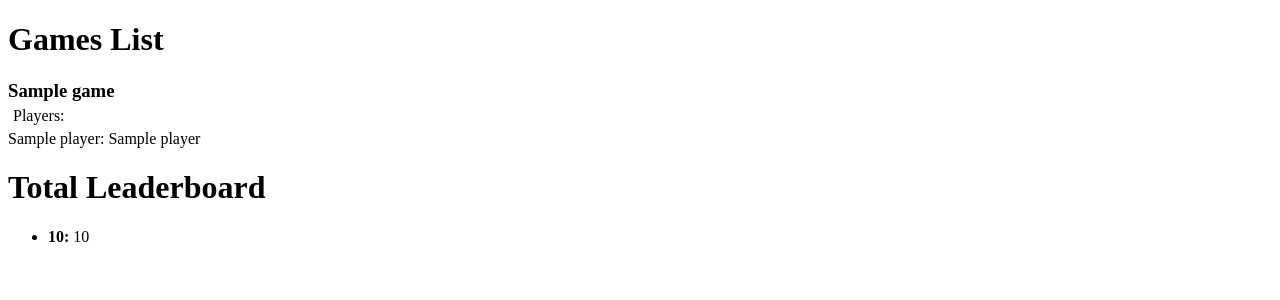
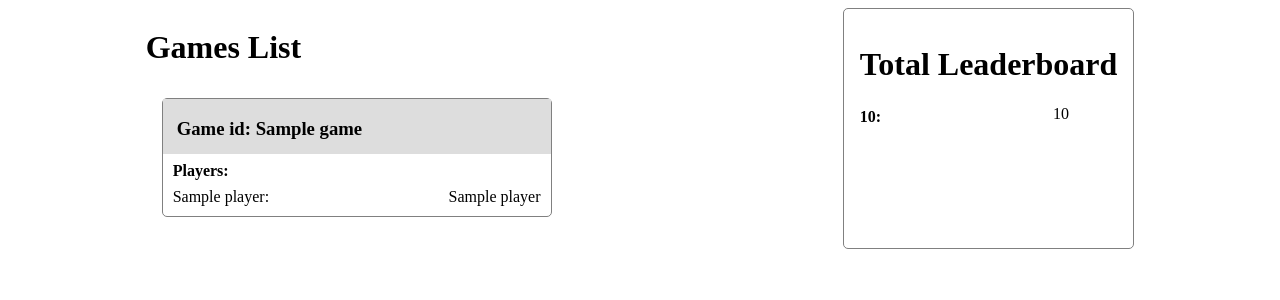
Before and after one commit to cpebble/cademy, a Flask app: template templates/index.html in a window 1280 px wide. Shown: the top 300 px of the page. Run offline with Flask 3, Linux system fonts and the light colour scheme; the template is opened without the code that fills it: most values are stand-ins (such as "Sample title", 1, 10 or a date in 2020); parts of the project's set-up code (start-up, migrations or seed data) failed here and were passed over.

Commit message:
restyling

```diff
--- a/main.py
+++ b/main.py
@@ -4,7 +4,7 @@ from collections import Counter
 import json
 from pprint import pprint
 import time
-from flask import Flask, render_template
+from flask import Flask, render_template, request
 import threading
 import os
 app = Flask(__name__)
@@ -22,7 +22,12 @@ def parse_game(game: str):
     data = fetch_game(game)
     return {
             "players":
+            list(map(
+                lambda c: (c[0], to_base14(int(c[1]))),
+                sorted(
                     [(p['username'], p['total_sips']) for p in data['player_stats']],
+                    reverse=True,
+                    key=lambda c: c[1]))),
             "chugs":[(data['players'][i % len(data['players'])]['username'], c)
                      for i, c in enumerate(data['cards'])
                      if c['chug_duration_ms'] != None
@@ -56,7 +61,7 @@ def parse_collected(games):
     c = Counter()
     for g in games:
         for p in g['players']:
-            c[p[0]] += p[1]
+            c[p[0]] += int(p[1], 14)
     return {
                 "totals": [ (c, to_base14(v)) for (c, v) in list(sorted(c.items(), reverse=True, key=lambda e: e[1]))]
             }
@@ -71,12 +76,13 @@ def parse_collected(games):
 #@click.argument('games')
 def server_command(hostname, port, tail, fetch_time):
     games_list = [g.strip() for g in os.getenv("GAMES", "").split(',')]
+    app.config["WATCHED"] = games_list
     game_data = [parse_game(g) for g in games_list]
     threading.Thread(target=app.run, kwargs={'host':hostname, 'port':port}).start()
 
     while tail:
         try:
-            game_data = {g: parse_game(g) for g in games_list}
+            game_data = {g: parse_game(g) for g in app.config["WATCHED"]}
             app.config['GAMES'] = game_data
             app.config['COLL'] = parse_collected(game_data.values())
         except Exception as ex:
@@ -104,6 +110,12 @@ def process(games):
         return [game.strip() for game in games.split(',')]
     return []
 
+@app.route('/config', methods=['POST'])
+def config():
+    games = request.form.get('games', '')
+    app.config['WATCHED'] = [g.strip() for g in games.split(',')]
+    return {'status': 'success'}, 200
+
 @app.route('/')
 def home():
     return render_template('index.html', games=app.config['GAMES'], collected=app.config['COLL'])
--- a/templates/index.html
+++ b/templates/index.html
@@ -4,38 +4,79 @@
     <title>Games</title>
 </head>
 <body>
+    <div>
     <h1>Games List</h1>
     {% for game in games %}
         <div class="game-div">
-        <h3 class="game-head"> {{ game }}</h3>
-        <p class="players-head">Players:</p>
-        {% for p, s in games[game]['players'] %}
-            <span class="playerrep">{{p}}: {{s}}</span>
-        {% endfor %}
+            <h3 class="game-head"> Game id: {{ game }}</h3>
+            <p class="players-head">Players:</p>
+            <div class="players-list">
+                {% for p, s in games[game]['players'] %}
+                <span class="playername">{{p}}:</span><span class="playerscore"> {{s}}</span>
+                {% endfor %}
+            </div>
         </div>
     {% endfor %}
+
+    </div>
+    <div class="leaderboard-wrapper">
     <h1>Total Leaderboard</h1>
-    <ul>
+    <div class="total-board players-list">
     {% for p, c in collected['totals'] %}
-    <li><b>{{p}}: </b>{{ c }}</li>
+    <b class="board-name">{{p}}: </b><span class="board-score">{{ c }}</span>
         {%endfor%}
-    </ul>
+    </div>
+    </div>
 
 <style>
+.total-board > b {
+    margin: 0.2em 0;
+}
+
+.leaderboard-wrapper {
+    border: 1px solid gray;
+    border-radius: 5px;
+    padding: 1em;
+}
+
+.players-list {
+    display: grid;
+    grid-template-columns: 3fr 1fr;
+}
+
+.game-div {
+    border: 1px solid gray;
+    border-radius: 5px;
+    margin: 2em 1em;
+    padding: 10px;
+
+}
 .game-head{
-    margin-bottom: 5px;
+    margin: 5px;
+    background: #dddddd;
+    display: block;
+    margin: -10px -10px 5px -10px;
+    padding: 1em 0.5em 0.75em 0.75em;
 }
-.playerrep {
+.player {
     display: block;
 }
 .players-head{
-    margin: 5px;
-    }
+    margin: 0.5em 0;
+    font-weight: bold;
+}
+
+body {
+    display: flex;
+    flex-direction: row;
+    justify-content: space-around;
+}
+
 </style>
 <script>
-window.setTimeout(()=>{
-window.location.reload()
-}, 10000)
+//window.setTimeout(()=>{
+//window.location.reload()
+//}, 10000)
 </script>
 </body>
 </html>
```
